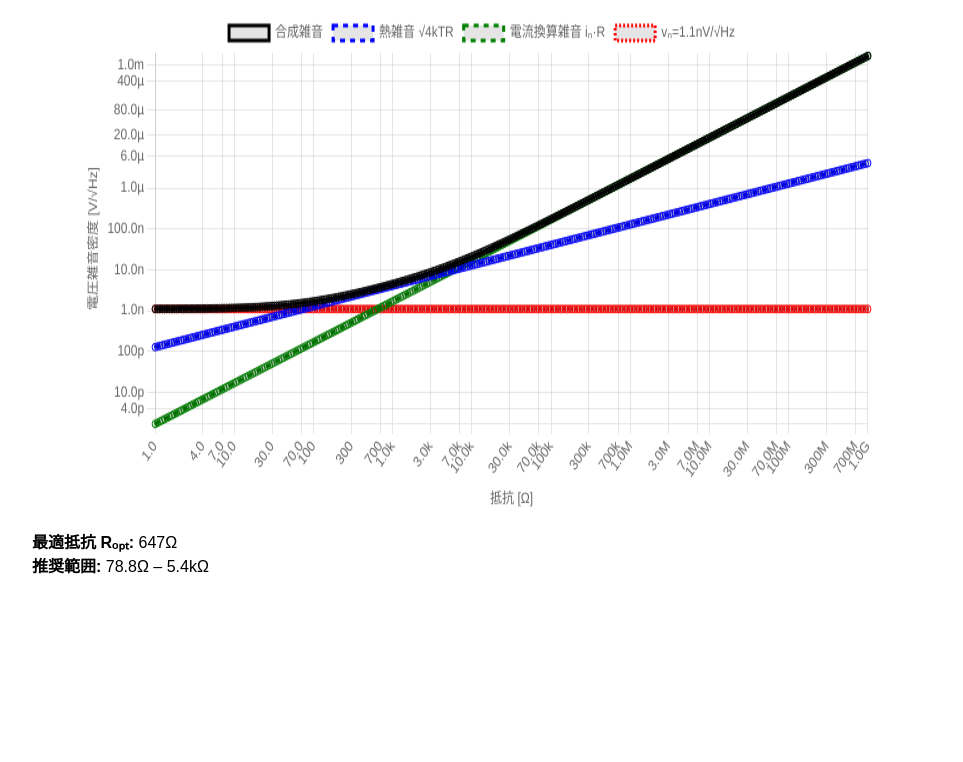
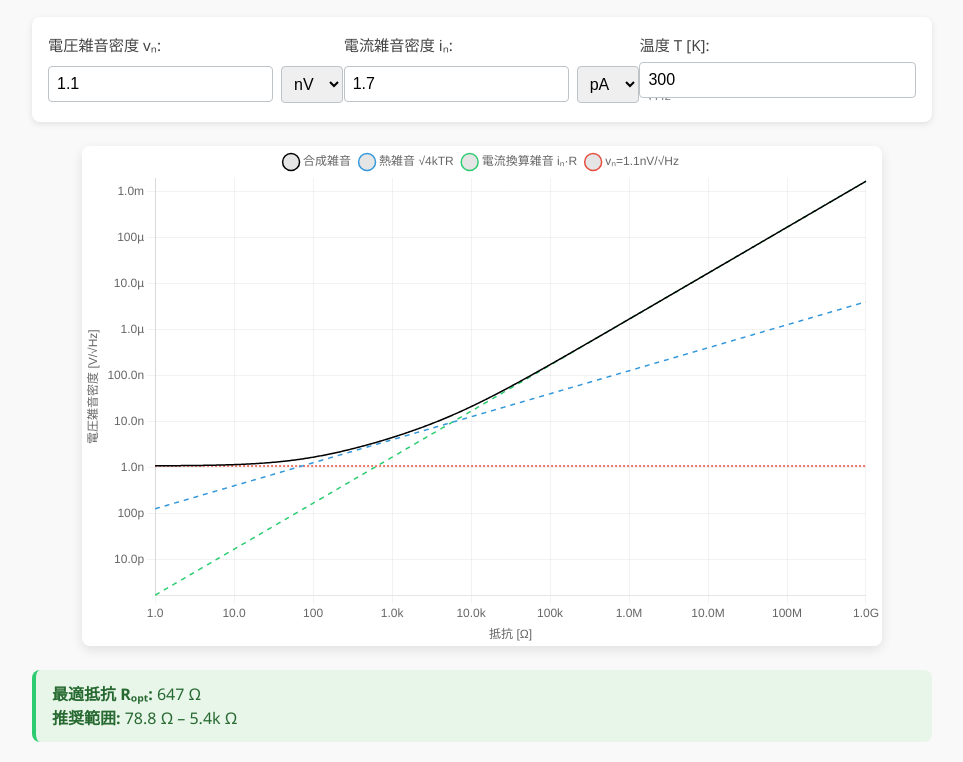
Before and after one commit to youtube-at-vach/HomePage, a plain HTML site: page public/tools/input_noise_vs_resistance.html in a window 1280 px wide. Shown: the part 326-1088 px from the top of the page, without its empty margins (158-1121 px from the left). Before the commit the page ends 923 px from the top, so only its background shows below. Drawn offline with nearby package versions, Linux system fonts and the light colour scheme.

Commit message:
modified:   input_noise_vs_resistance.html

```diff
--- a/public/tools/input_noise_vs_resistance.html
+++ b/public/tools/input_noise_vs_resistance.html
@@ -1,36 +1,150 @@
 <!DOCTYPE html>
 <html lang="ja">
 <head>
-  <meta charset="UTF-8">
-  <meta name="viewport" content="width=device-width, initial-scale=1.0">
-  <title>雑音可視化ツール</title>
+  <meta charset="UTF-8" />
+  <meta name="viewport" content="width=device-width, initial-scale=1.0" />
+  <title>雑音可視化ツール - オペアンプ最適抵抗設計</title>
+
   <!-- CDN: math.js, Chart.js -->
   <script src="https://cdn.jsdelivr.net/npm/mathjs@11.8.0/lib/browser/math.js"></script>
   <script src="https://cdn.jsdelivr.net/npm/chart.js@4.4.0/dist/chart.umd.min.js"></script>
+
   <style>
-    body { font-family: sans-serif; max-width: 900px; margin: 20px auto; }
-    .description { font-size: 0.95rem; line-height: 1.6; margin-bottom: 1rem; }
-    .controls { display: grid; grid-template-columns: repeat(auto-fit, minmax(240px, 1fr)); gap: 1rem; margin-bottom: 1rem; }
-    .controls label { display: flex; flex-direction: column; font-size: 0.9rem; }
-    .controls .field { display: flex; align-items: center; gap: 0.5rem; }
-    .results { margin-top: 1rem; font-size: 1rem; }
-    /* 固定サイズの canvas */
-    #chart-container { width: 800px; height: 500px; margin: auto; }
-    #noiseChart { width: 800px !important; height: 500px !important; }
+    :root {
+      --primary-color: #2c3e50;
+      --accent-color: #3498db;
+      --text-light: #ecf0f1;
+      --border-color: #bdc3c7;
+      --error-color: #e74c3c;
+      --success-color: #2ecc71;
+    }
+
+    body {
+      font-family: 'Segoe UI', Tahoma, Geneva, Verdana, sans-serif;
+      max-width: 900px;
+      margin: 20px auto;
+      background-color: #f9f9f9;
+      color: #333;
+      line-height: 1.6;
+    }
+
+    h1 {
+      text-align: center;
+      color: var(--primary-color);
+      margin-bottom: 1rem;
+    }
+
+    .description {
+      font-size: 0.95rem;
+      line-height: 1.6;
+      margin-bottom: 1.5rem;
+      background-color: #f1f1f1;
+      padding: 12px 16px;
+      border-radius: 8px;
+      border-left: 4px solid var(--accent-color);
+    }
+
+    .controls {
+      display: grid;
+      grid-template-columns: repeat(auto-fit, minmax(240px, 1fr));
+      gap: 1.2rem;
+      margin-bottom: 1.5rem;
+      background-color: #fff;
+      padding: 16px;
+      border-radius: 8px;
+      box-shadow: 0 2px 6px rgba(0,0,0,0.1);
+    }
+
+    .controls label {
+      display: flex;
+      flex-direction: column;
+      font-size: 0.95rem;
+      color: #444;
+      gap: 0.3rem;
+    }
+
+    .controls input[type="number"],
+    .controls select {
+      padding: 8px;
+      border: 1px solid var(--border-color);
+      border-radius: 4px;
+      font-size: 1rem;
+      transition: border-color 0.2s ease;
+    }
+
+    .controls input[type="number"]:focus,
+    .controls select:focus {
+      outline: none;
+      border-color: var(--accent-color);
+    }
+
+    .field {
+      display: flex;
+      align-items: center;
+      gap: 0.5rem;
+    }
+
+    .field > span {
+      font-size: 0.85rem;
+      color: #7f8c8d;
+    }
+
+    #chart-container {
+      width: 100%;
+      max-width: 800px;
+      height: 500px;
+      margin: 0 auto;
+      background-color: #fff;
+      border-radius: 8px;
+      box-shadow: 0 4px 12px rgba(0,0,0,0.1);
+      overflow: hidden;
+    }
+
+    #noiseChart {
+      width: 100% !important;
+      height: 100% !important;
+    }
+
+    .results {
+      margin-top: 1.5rem;
+      padding: 12px 16px;
+      background-color: #e8f5e9;
+      border-radius: 8px;
+      border-left: 4px solid var(--success-color);
+      font-size: 1rem;
+      color: #276a31;
+      line-height: 1.5;
+    }
+
+    .error {
+      color: var(--error-color) !important;
+      font-weight: bold;
+    }
+
+    @media (max-width: 600px) {
+      .controls {
+        grid-template-columns: 1fr;
+      }
+      .results {
+        font-size: 0.95rem;
+      }
+    }
   </style>
 </head>
 <body>
   <h1>入力換算雑音 vs 抵抗</h1>
+
   <div class="description">
     <p>このツールは、オペアンプのデータシートに記載された電圧雑音密度(<em>vₙ</em>)および電流雑音密度(<em>iₙ</em>)、動作温度(<em>T</em>)を入力し、ソース抵抗に対する入力換算雑音(合成雑音, 熱雑音, 電流換算雑音, 電圧雑音)をログ・ログスケールで可視化します。</p>
     <p><strong>最適抵抗 Rₒₚₜ</strong> = <em>vₙ</em> / <em>iₙ</em> は、合成雑音が最小となる理想的なソース抵抗値です。<strong>推奨範囲</strong>は、合成雑音が熱雑音の√2倍以下となる抵抗範囲で、熱雑音に対して十分なマージンを確保しながら低雑音動作が期待できる領域です。</p>
     <p>設計時には、実際のオペアンプデータシートから<strong>vₙ</strong>と<strong>iₙ</strong>を取得し、この計算機に入力することで、最適なソース抵抗の決定や設計の指針を得ることができます。</p>
   </div>
+
   <div class="controls">
     <label>
       電圧雑音密度 vₙ:
       <div class="field">
-        <input type="number" id="vn_val" step="any" value="1.1">
+        <input type="number" id="vn_val" step="any" value="1.1" min="0" />
         <select id="vn_pref">
           <option value="1e0">V</option>
           <option value="1e-3">mV</option>
@@ -42,10 +156,11 @@
         <span>/√Hz</span>
       </div>
     </label>
+
     <label>
       電流雑音密度 iₙ:
       <div class="field">
-        <input type="number" id="in_val" step="any" value="1.7">
+        <input type="number" id="in_val" step="any" value="1.7" min="0" />
         <select id="in_pref">
           <option value="1e0">A</option>
           <option value="1e-3">mA</option>
@@ -57,113 +172,272 @@
         <span>/√Hz</span>
       </div>
     </label>
+
     <label>
       温度 T [K]:
-      <input type="number" id="T" step="any" value="300">
+      <input type="number" id="T" step="any" value="300" min="0" />
     </label>
   </div>
+
   <div id="chart-container">
     <canvas id="noiseChart"></canvas>
   </div>
-  <div class="results" id="results"></div>
+
+  <div class="results" id="results">
+    <strong>最適抵抗 Rₒₚₜ:</strong> — Ω<br>
+    <strong>推奨範囲:</strong> — Ω – — Ω
+  </div>
 
   <script>
-  const k = 1.38e-23;
-  Chart.register(
-    Chart.LineController,
-    Chart.LineElement,
-    Chart.PointElement,
-    Chart.LinearScale,
-    Chart.LogarithmicScale,
-    Chart.Title,
-    Chart.Legend,
-    Chart.Tooltip,
-    Chart.CategoryScale
-  );
+    // === 定数定義 ===
+    const BOLTZMANN_CONSTANT = 1.38e-23; // J/K
+    const SQRT2 = Math.SQRT2;
+    const SAMPLING_POINTS = 300;
 
+    // === グローバル状態管理 ===
+    let chart = null;
+
+    // === ユーティリティ関数 ===
     function siPrefix(val) {
+      if (!isFinite(val) || val <= 0) return "0";
       const units = [
-      {f:1e12,p:'T'},{f:1e9,p:'G'},{f:1e6,p:'M'},
-      {f:1e3,p:'k'},{f:1,p:''},{f:1e-3,p:'m'},
-      {f:1e-6,p:'µ'},{f:1e-9,p:'n'},{f:1e-12,p:'p'},{f:1e-15,p:'f'}
+        { f: 1e12, p: 'T' }, { f: 1e9, p: 'G' }, { f: 1e6, p: 'M' },
+        { f: 1e3, p: 'k' }, { f: 1, p: '' }, { f: 1e-3, p: 'm' },
+        { f: 1e-6, p: 'µ' }, { f: 1e-9, p: 'n' }, { f: 1e-12, p: 'p' }, { f: 1e-15, p: 'f' }
       ];
-    const a = Math.abs(val);
+      const absVal = Math.abs(val);
       for (const u of units) {
-      if (a >= u.f) {
-        const v = val / u.f;
-        if (v >= 100) return `${v.toFixed(0)}${u.p}`;
-        if (v >= 10) return `${v.toFixed(1)}${u.p}`;
-        return `${v.toPrecision(2)}${u.p}`;
+        if (absVal >= u.f) {
+          const scaled = val / u.f;
+          if (scaled >= 100) return `${Math.round(scaled)}${u.p}`;
+          if (scaled >= 10) return `${scaled.toFixed(1)}${u.p}`;
+          return `${scaled.toPrecision(2)}${u.p}`;
         }
       }
       return val.toExponential(2);
     }
 
-  function getInput(prefId, valId) {
-    return parseFloat(document.getElementById(prefId).value) * parseFloat(document.getElementById(valId).value);
+    function parseInput(prefId, valId) {
+      const pref = parseFloat(document.getElementById(prefId).value);
+      const val = parseFloat(document.getElementById(valId).value);
+      const inputElement = document.getElementById(valId);
+
+      if (isNaN(pref) || isNaN(val)) {
+        showError(inputElement, "有効な数値を入力してください");
+        return null;
+      }
+      if (val < 0) {
+        showError(inputElement, "負の値は不許可です");
+        return null;
+      }
+      return pref * val;
     }
 
-  function computeData() {
-    const vn = getInput('vn_pref', 'vn_val');
-    const inNoise = getInput('in_pref', 'in_val');
+    function showError(element, message) {
+      element.style.borderColor = "#e74c3c";
+      element.setAttribute("title", message);
+      setTimeout(() => {
+        element.style.borderColor = "";
+        element.removeAttribute("title");
+      }, 3000);
+    }
+
+    // === データ計算ロジック ===
+    function computeNoiseData() {
+      const vn = parseInput('vn_pref', 'vn_val');
+      const inNoise = parseInput('in_pref', 'in_val');
       const T = parseFloat(document.getElementById('T').value);
-    const R = [], total = [], thermal = [], current = [];
-    const N = 300; // サンプリング数
-    for (let i = 0; i < N; i++) {
-      const r = Math.pow(10, i * (9 / (N - 1)));
+
+      if (vn === null || inNoise === null || isNaN(T) || T <= 0) {
+        return null;
+      }
+
+      const R = [];
+      const total = [];
+      const thermal = [];
+      const current = [];
+
+      for (let i = 0; i < SAMPLING_POINTS; i++) {
+        const r = Math.pow(10, i * (9 / (SAMPLING_POINTS - 1)));
         R.push(r);
-      const t = Math.sqrt(4 * k * T * r);
+        const t = Math.sqrt(4 * BOLTZMANN_CONSTANT * T * r);
         const c = inNoise * r;
         thermal.push(t);
         current.push(c);
         total.push(Math.sqrt(vn * vn + c * c + t * t));
       }
+
+      // 推奨範囲：合成雑音 ≤ √2 × 熱雑音
       let R_min = null, R_max = null;
       total.forEach((v, i) => {
-      if (v <= Math.SQRT2 * thermal[i]) {
+        if (v <= SQRT2 * thermal[i]) {
           if (R_min === null) R_min = R[i];
           R_max = R[i];
         }
       });
+
       const R_opt = vn / inNoise;
+
       return { R, total, thermal, current, R_min, R_max, R_opt, vn };
     }
 
-  const ctx = document.getElementById('noiseChart').getContext('2d');
-  let chart;
+    // === チャート更新 ===
     function updateChart() {
-    const { R, total, thermal, current, R_min, R_max, R_opt, vn } = computeData();
-    const data = {
+      const data = computeNoiseData();
+      if (!data) return;
+
+      const { R, total, thermal, current, R_min, R_max, R_opt, vn } = data;
+
+      const chartData = {
         labels: R,
         datasets: [
-        { label: '合成雑音', data: total, borderColor: 'black', fill: false, tension: 0 },
-        { label: '熱雑音 √4kTR', data: thermal, borderDash: [5, 5], borderColor: 'blue', fill: false, tension: 0 },
-        { label: '電流換算雑音 iₙ·R', data: current, borderDash: [5, 5], borderColor: 'green', fill: false, tension: 0 },
-        { label: `vₙ=${siPrefix(vn)}V/√Hz`, data: R.map(() => vn), borderDash: [2, 2], borderColor: 'red', fill: false }
+          {
+            label: '合成雑音',
+            data: total,
+            borderColor: 'black',
+            fill: false,
+            tension: 0.1,
+            pointRadius: 0,
+            borderWidth: 1.5
+          },
+          {
+            label: '熱雑音 √4kTR',
+            data: thermal,
+            borderDash: [5, 5],
+            borderColor: '#3498db',
+            fill: false,
+            tension: 0.1,
+            pointRadius: 0,
+            borderWidth: 1.5
+          },
+          {
+            label: '電流換算雑音 iₙ·R',
+            data: current,
+            borderDash: [5, 5],
+            borderColor: '#2ecc71',
+            fill: false,
+            tension: 0.1,
+            pointRadius: 0,
+            borderWidth: 1.5
+          },
+          {
+            label: `vₙ=${siPrefix(vn)}V/√Hz`,
+            data: R.map(() => vn),
+            borderDash: [2, 2],
+            borderColor: '#e74c3c',
+            fill: false,
+            pointRadius: 0,
+            borderWidth: 1.5
+          }
         ]
       };
+
       const options = {
+        responsive: true,
+        maintainAspectRatio: false,
+        interaction: {
+          mode: 'nearest',
+          axis: 'x',
+          intersect: false
+        },
+        plugins: {
+          legend: {
+            position: 'top',
+            labels: {
+              usePointStyle: true,
+              padding: 10
+            }
+          },
+        tooltip: {
+          callbacks: {
+            // 新: 対数スケールの x 値は parsed.x から取得する
+            title: (context) => {
+              const xValue = context[0].parsed.x;
+              return `抵抗: ${siPrefix(xValue)} Ω`;
+            },
+            label: (context) => {
+              const val = context.parsed.y;
+              return `${context.dataset.label}: ${siPrefix(val)} V/√Hz`;
+            }
+          }
+        }
+        },
         scales: {
-        x: { type: 'logarithmic', title: { display: true, text: '抵抗 [Ω]' }, ticks: { callback: siPrefix } },
-        y: { type: 'logarithmic', title: { display: true, text: '電圧雑音密度 [V/√Hz]' }, ticks: { callback: siPrefix } }
+          x: {
+            type: 'logarithmic',
+            title: { display: true, text: '抵抗 [Ω]' },
+            ticks: {
+              callback: siPrefix,
+              maxTicksLimit: 10
             },
-      plugins: { legend: { position: 'top' } },
-      animation: false
+            grid: {
+              color: 'rgba(0,0,0,0.05)'
+            }
+          },
+          y: {
+            type: 'logarithmic',
+            title: { display: true, text: '電圧雑音密度 [V/√Hz]' },
+            ticks: {
+              callback: siPrefix,
+              maxTicksLimit: 10
+            },
+            grid: {
+              color: 'rgba(0,0,0,0.05)'
+            }
+          }
+        },
+        animation: {
+          duration: 300,
+          easing: 'easeOutQuart'
+        }
       };
-    if (chart) chart.destroy();
-    chart = new Chart(ctx, { type: 'line', data, options });
-    const res = document.getElementById('results');
-    let txt = `<strong>最適抵抗 Rₒₚₜ:</strong> ${siPrefix(R_opt)}Ω`;
-    if (R_min && R_max) txt += `<br><strong>推奨範囲:</strong> ${siPrefix(R_min)}Ω – ${siPrefix(R_max)}Ω`;
-    res.innerHTML = txt;
+
+      if (chart) {
+        chart.data = chartData;
+        chart.options = options;
+        chart.update();
+      } else {
+        chart = new Chart(document.getElementById('noiseChart'), {
+          type: 'line',
+          data: chartData,
+          options
+        });
       }
 
-  ['vn_pref','vn_val','in_pref','in_val','T'].forEach(id =>
-    document.getElementById(id).addEventListener('input', updateChart)
-  );
-  // 初期描画（DOMContentLoaded イベント及び即時実行）
-  document.addEventListener('DOMContentLoaded', updateChart);
+      // 結果表示
+      const resultsEl = document.getElementById('results');
+      let txt = `<strong>最適抵抗 Rₒₚₜ:</strong> ${siPrefix(R_opt)} Ω`;
+      if (R_min !== null && R_max !== null) {
+        txt += `<br><strong>推奨範囲:</strong> ${siPrefix(R_min)} Ω – ${siPrefix(R_max)} Ω`;
+      } else {
+        txt += `<br><small style="color:#7f8c8d;">推奨範囲：計算できません（データ不足）</small>`;
+      }
+      resultsEl.innerHTML = txt;
+    }
+
+    // === イベントリスナー（デバウンス付き）===
+    const debounce = (func, wait) => {
+      let timeout;
+      return function executedFunction(...args) {
+        const later = () => {
+          clearTimeout(timeout);
+          func.apply(this, args);
+        };
+        clearTimeout(timeout);
+        timeout = setTimeout(later, wait);
+      };
+    };
+
+    // 各入力要素にデバウンス付きイベントを登録
+    ['vn_pref', 'vn_val', 'in_pref', 'in_val', 'T'].forEach(id => {
+      const el = document.getElementById(id);
+      el.addEventListener('input', debounce(updateChart, 300));
+    });
+
+    // 初期描画
+    document.addEventListener('DOMContentLoaded', () => {
       updateChart();
+    });
   </script>
 </body>
 </html>
```
Lines whose indentation alone changed are shown as unchanged.
